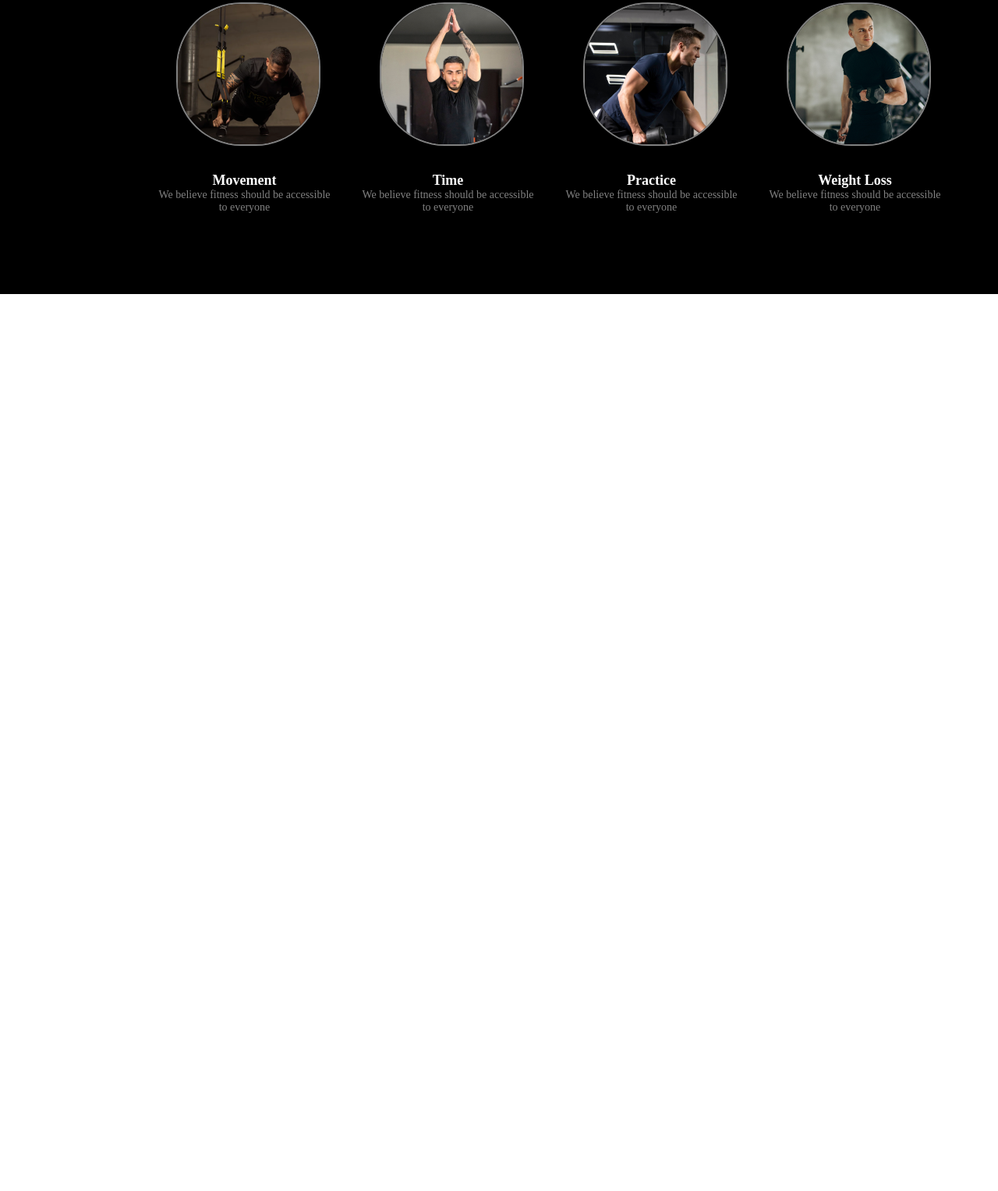
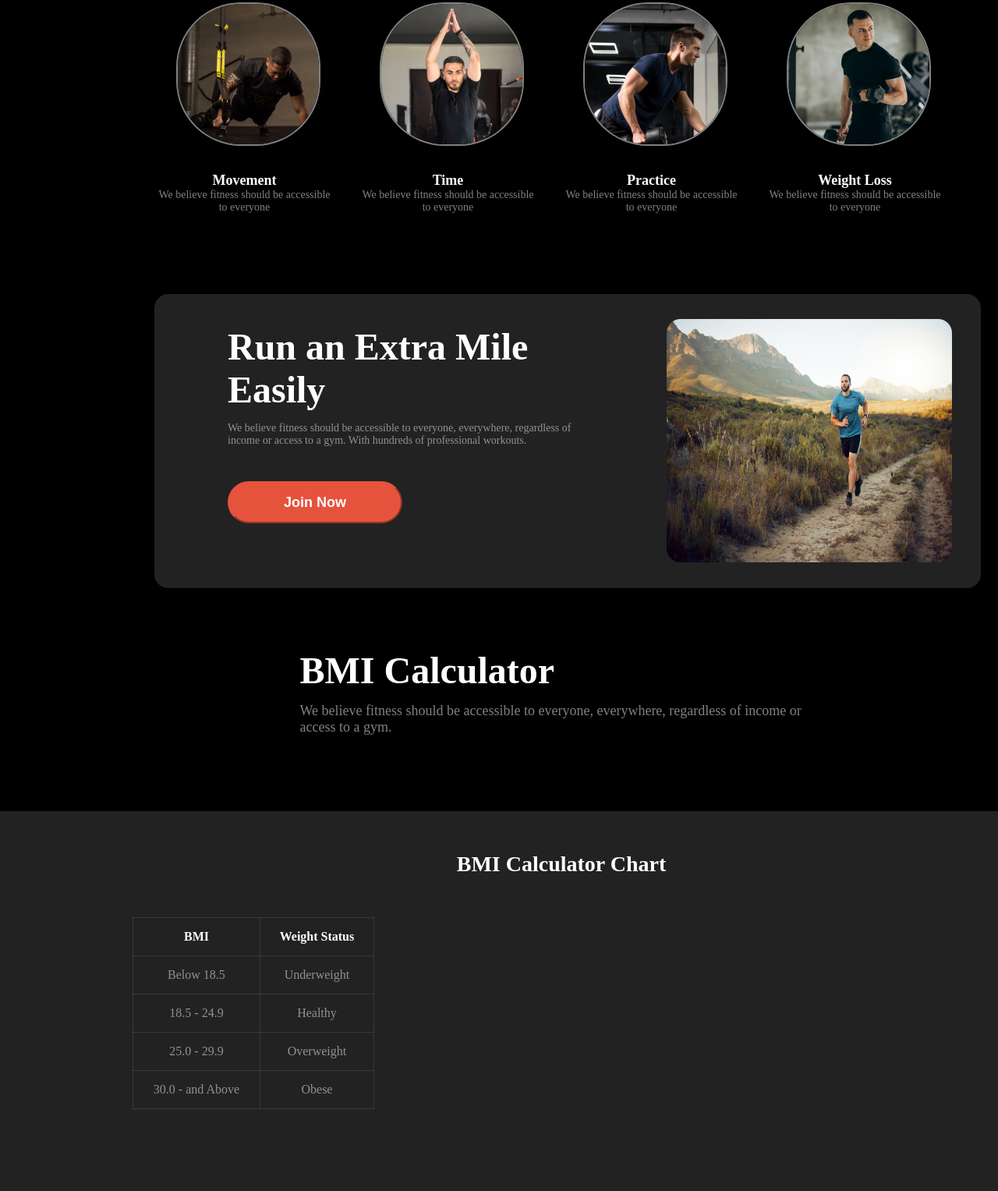
Before and after one commit to arifulislam991/B10A2, a plain HTML site: page index.html in a window 1280 px wide. Shown: the part 1032-2559 px from the top of the page at 78% size. Before the commit the page ends 1409 px from the top, so only its background shows below. Drawn offline with Linux system fonts and the light colour scheme.

Commit message:
bmi crayat

```diff
--- a/css/style.css
+++ b/css/style.css
@@ -218,12 +218,12 @@ position: relative;
     background: rgb(0, 0, 0);
 }
 .container{
-
-}
-.habits-section{
     margin: auto;
     width: 1044px;
 }
+/* .habits-section{
+
+} */
 .habits-title{
     padding: 100px 0;
     margin: auto;
@@ -274,3 +274,95 @@ position: relative;
     font-weight: 400;
     font-size: 14px;
 }
+
+/* =-=-=-=-=-=-=-=-=-=-=-=-=-=-=-
+        run section
+=-=-=-=-=-=-=-=-=-=-=-=-=-=-=---= */
+.run-container{
+    border-radius: 18px;
+    background: rgb(34, 34, 34);
+    width: 1060px;
+    /* height: 370px; */
+}
+.run-item{
+    display: grid;
+    grid-template-columns: repeat(2,1fr);
+    gap: 50px;
+    margin-left: 54px;
+    margin-bottom: 78px;
+}
+.run-text{
+    margin: 40px;
+    width: 443px;
+    height: 290px;
+}
+.run-text h2{
+    font-weight: 900;
+    font-size: 48px;
+    color: rgb(255, 255, 255);
+    margin-bottom: 14px;
+}
+.run-text p{
+    font-size: 14px;
+    font-weight: 400;
+    color: rgba(255, 255, 255, 0.5);
+    margin-bottom: 44px;
+}
+.run-img img{
+    margin: 30px;
+    margin-top: 32px;
+    margin-bottom: 29px;
+    border-radius: 18px;
+    width: 366px;
+    height: 312px;
+}
+/* =-=-=-=-=-=-=-=-=-=-=-=-=-=-=-
+        BMI section
+=-=-=-=-=-=-=-=-=-=-=-=-=-=-=---= */
+.bmi-calculator{
+    margin-top: 88px;
+    background: rgb(34, 34, 34);
+    width: 1440px;
+    height: 487px;
+}
+.bmi-title{
+    margin: auto;
+    width: 671px;
+    height: 120px;
+}
+.bmi-title h2{
+    color: rgb(255, 255, 255);
+    font-weight: 900;
+    font-size: 48px;
+    margin-bottom: 14px;
+}
+.bmi-title p{
+    color: rgba(255, 255, 255, 0.5);
+    font-weight: 400;
+    font-size: 18px;
+}
+.bmi-chart-title{
+    padding: 52px 170px;
+}
+.bmi-chart-title h3{
+    text-align: center;
+    color: rgb(255, 255, 255);
+    font-size: 28px;
+    font-weight: 900;
+}
+.bmi-chart{
+    margin-top: 52px;
+}
+.bmi-chart table{
+    border-collapse: collapse;
+    width: 310px;
+}
+.th{
+    color: rgb(255, 255, 255);
+}
+th,td{
+    color: rgba(255, 255, 255, 0.5);
+    border: 1px solid rgba(255, 255, 255, 0.1);
+    padding: 15px;
+    text-align: center;
+}
--- a/index.html
+++ b/index.html
@@ -115,8 +115,66 @@
         <!-- =-=-=-=-=-=-=-=-=-=-=-=
                 run section
         =-=-=-=-=-=-=-=--=-=-=-=-= -->
-
+        <section class="run-section">
+            <div class="run-container">
+                <div class="run-item">
+                    <div class="run-text">
+                        <h2>Run an Extra
+                            Mile Easily
+                        </h2>
+                        <p>We believe fitness should be accessible to everyone, everywhere, regardless of income or access to a gym. With hundreds of professional workouts.</p>
+                        <button class="btn secendary-bg"><a href="#">Join Now</a></button>
+                    </div>
+                    <div class="run-img">
+                        <img src="./assets/run.jpg" alt="runer">
+                    </div>
+                </div>
+            </div>
+        </section>
         </div>
+        <!-- =-=-=-=-=-=-=-=-=-=-=-=
+                BMI section
+        =-=-=-=-=-=-=-=--=-=-=-=-= -->
+        <div class="bmi-title">
+            <h2>BMI Calculator</h2>
+            <p>We believe fitness should be accessible to everyone, everywhere, regardless of income or access to a gym.</p>
+        </div>
+        <section class="bmi-calculator">
+            <div class="bmi-container">
+                <div class="bmi-chart-title">
+                    <h3>BMI Calculator Chart</h3>
+                    <div class="bmi-chart">
+                        <table>
+                            <thead>
+                                <tr>
+                                    <th class="th">BMI </th>
+                                    <th class="th">Weight Status</th>
+                                </tr>
+                            </thead>
+                            <tbody>
+                                <tr>
+                                    <td>Below 18.5</td>
+                                    <td>Underweight</td>
+                                </tr>
+                                <tr>
+                                    <td>18.5 - 24.9</td>
+                                    <td>Healthy</td>
+                                </tr>
+                                <tr>
+                                    <td>25.0 - 29.9</td>
+                                    <td>Overweight</td>
+                                </tr>
+                                <tr>
+                                    <td>30.0 - and Above</td>
+                                    <td>Obese</td>
+                                </tr>
+                            </tbody>
+                        </table>
+                    </div>
+                </div>
+                <!-- calculet your bmi -->
+            </div>
+        </section>
     </section>
 
 </body>
--- a/responsive/responsive.css
+++ b/responsive/responsive.css
@@ -30,7 +30,15 @@
         margin-bottom: 40px;
     }
     .habits-item{
+        margin-left: 150px;
         grid-template-columns: repeat(2,2fr);
+    }
+    /*=-=-=-=-=-= run section =-=-=-=-=-= */
+    .run-text{
+        margin-left: 0;
+    }
+    .run-container{
+        width: 1024px;
     }
 
 }
```
